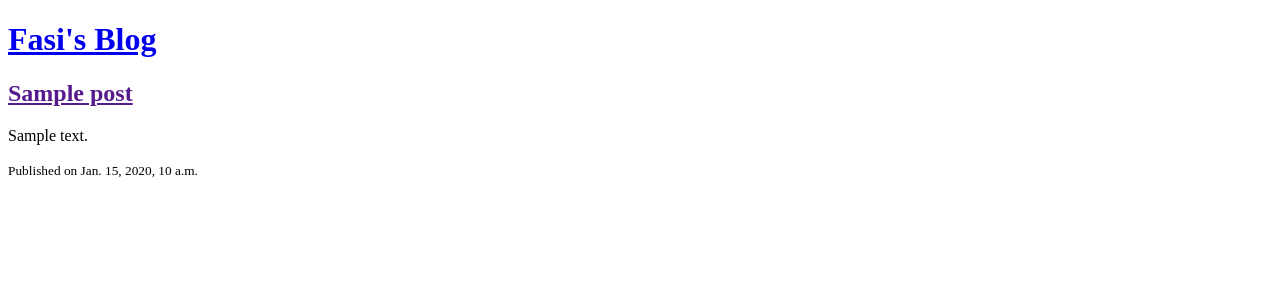
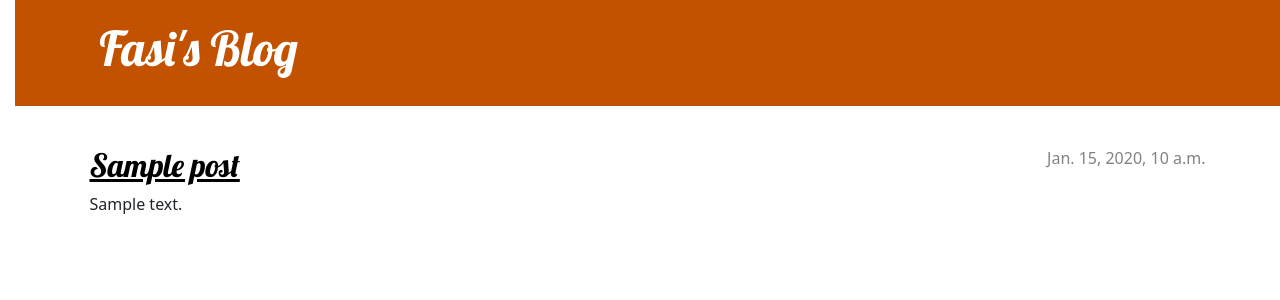
Before and after one commit to fasi4it/my-first-blog, a Django app: page / in a window 1280 px wide. Shown: the top 300 px of the page. Run offline with Django 5.2, Linux system fonts and the light colour scheme; tables that the repository leaves empty hold one stand-in row (values such as "Sample post").

Commit message:
added blog detail section created base html temp also updated views and urls

```diff
--- /dev/null
+++ b/blog/static/css/blog.css
@@ -0,0 +1,84 @@
+h1 a, h2 a {
+    color: #C25100;
+}
+
+body {
+    padding-left: 15px;
+}
+
+h1 a, h2 a {
+    color: #C25100;
+    font-family: 'Lobster';
+}
+
+.page-header {
+    background-color: #C25100;
+    margin-top: 0;
+    margin-bottom: 40px;
+    padding: 20px 20px 20px 40px;
+}
+
+.page-header h1,
+.page-header h1 a,
+.page-header h1 a:visited,
+.page-header h1 a:active {
+    color: #ffffff;
+    font-size: 36pt;
+    text-decoration: none;
+}
+
+h1,
+h2,
+h3,
+h4 {
+    font-family: 'Lobster', cursive;
+}
+
+.date {
+    color: #828282;
+}
+
+.save {
+    float: right;
+}
+
+.post-form textarea,
+.post-form input {
+    width: 100%;
+}
+
+.top-menu,
+.top-menu:hover,
+.top-menu:visited {
+    color: #ffffff;
+    float: right;
+    font-size: 26pt;
+    margin-right: 20px;
+}
+
+.post {
+    margin-bottom: 70px;
+}
+
+.post h2 a,
+.post h2 a:visited {
+    color: #000000;
+}
+
+.post > .date,
+.post > .actions {
+    float: right;
+}
+
+.btn-secondary,
+.btn-secondary:visited {
+    color: #C25100;
+    background: none;
+    border-color: #C25100;
+    margin-left: 15px;
+}
+
+.btn-secondary:hover {
+    color: #FFFFFF;
+    background-color: #C25100;
+}
--- /dev/null
+++ b/blog/templates/blog/base.html
@@ -0,0 +1,29 @@
+{% load static %}
+<!DOCTYPE html>
+<html lang="en">
+    <head>
+        <meta charset="UTF-8">
+        <link rel="stylesheet" href="https://cdn.jsdelivr.net/npm/bootstrap@5.3.3/dist/css/bootstrap.min.css" integrity="sha384-QWTKZyjpPEjISv5WaRU9OFeRpok6YctnYmDr5pNlyT2bRjXh0JMhjY6hW+ALEwIH" crossorigin="anonymous">
+        <link rel="stylesheet" href="{% static 'css/blog.css' %}">
+        <link rel="stylesheet" href="https://fonts.googleapis.com/css?family=Lobster&subset=latin,latin-ext">
+
+
+
+    </head>
+    <body>
+        <header class="page-header">
+            <div class="container">
+                <h1><a href="/">Fasi's Blog</a></h1>
+            </div>
+
+        </header>
+        <main class="container">
+            <div class="row">
+                <div class="col">
+                {% block content %}
+                {% endblock %}
+                </div>
+            </div>
+        </main>
+    </body>
+</html>
--- a/blog/templates/blog/post_list.html
+++ b/blog/templates/blog/post_list.html
@@ -1,18 +1,14 @@
-<!DOCTYPE html>
-<html>
-    <head>
-        <title>Fasi's Django Bolg</title>
-    </head>
-    <body>
-        <header>
-            <h1><a href="/">Fasi's Blog</a></h1>
-        </header>
-        {% for post in posts %}
-        <article>
-            <h2><a href="">{{ post.title }}</a></h2>
-            <p>{{ post.text|linebreaksbr }}</p>
-            <p><small>Published on {{ post.published_date }}</small></p>
-        </article>
-    {% endfor %}
-    </body>
-</html>
+{% extends 'blog/base.html' %}
+
+
+{% block content %}
+{% for post in posts %}
+    <article class="post">
+        <time class="date">
+            {{ post.published_date }}
+        </time>
+        <h2><a href="{% url 'post_detail' pk=post.pk %}">{{ post.title }}</a></h2>
+        <p>{{ post.text|linebreaksbr }}</p>
+    </article>
+{% endfor %}
+{% endblock %}
--- a/blog/urls.py
+++ b/blog/urls.py
@@ -3,4 +3,6 @@ from . import views
 
 urlpatterns = [
     path('', views.post_list, name="post_list"),
+    path('post/<int:pk>/', views.post_detail, name='post_detail'),
+
 ]
--- a/blog/views.py
+++ b/blog/views.py
@@ -1,7 +1,13 @@
 from django.shortcuts import render
 from django.utils import timezone
 from .models import Post
+from django.shortcuts import render, get_object_or_404
+
 
 def post_list(request):
     posts = Post.objects.filter(published_date__lte=timezone.now()).order_by('published_date')
     return render(request, 'blog/post_list.html', {'posts': posts})
+
+def post_detail(request, pk):
+    post = get_object_or_404(Post, pk=pk)
+    return render(request, 'blog/post_detail.html', {'post': post})
```
Also changed, not shown: blog/templates/blog/post_detail.html (added, +20 -0 lines).
